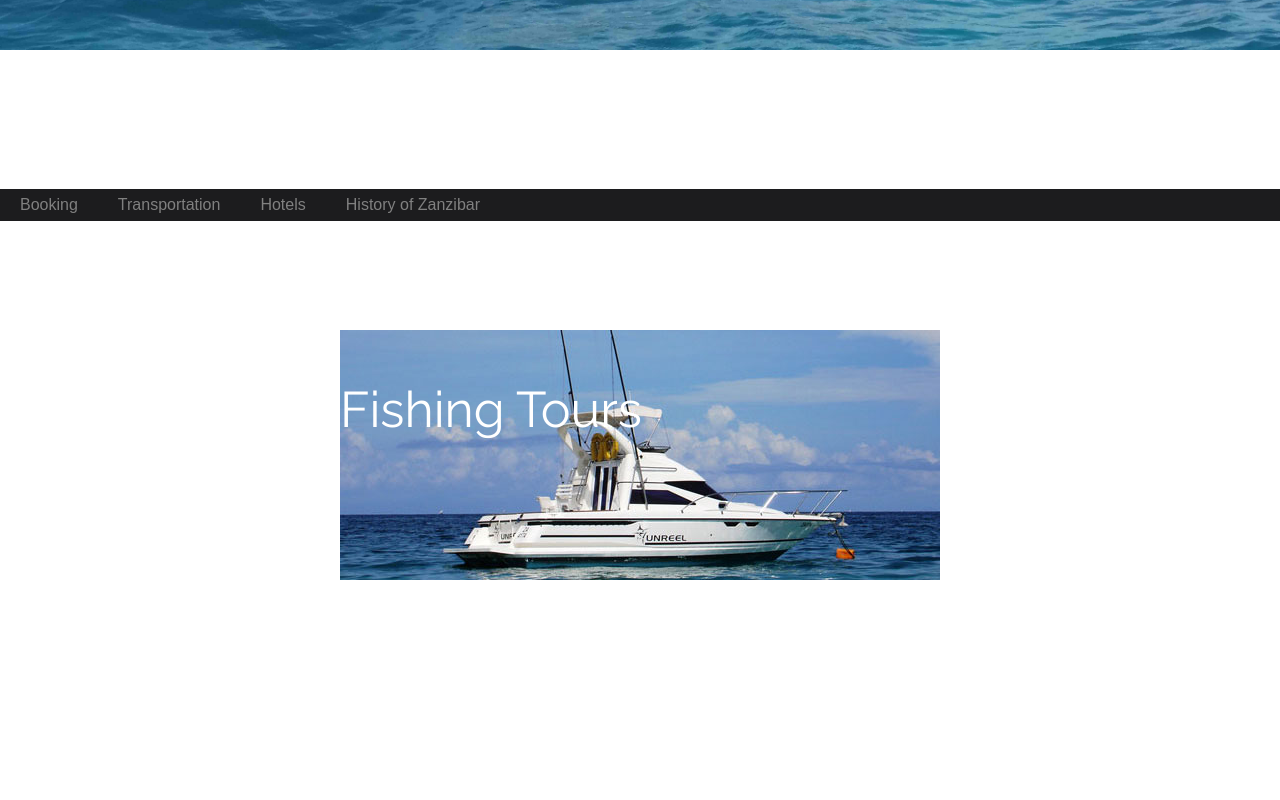
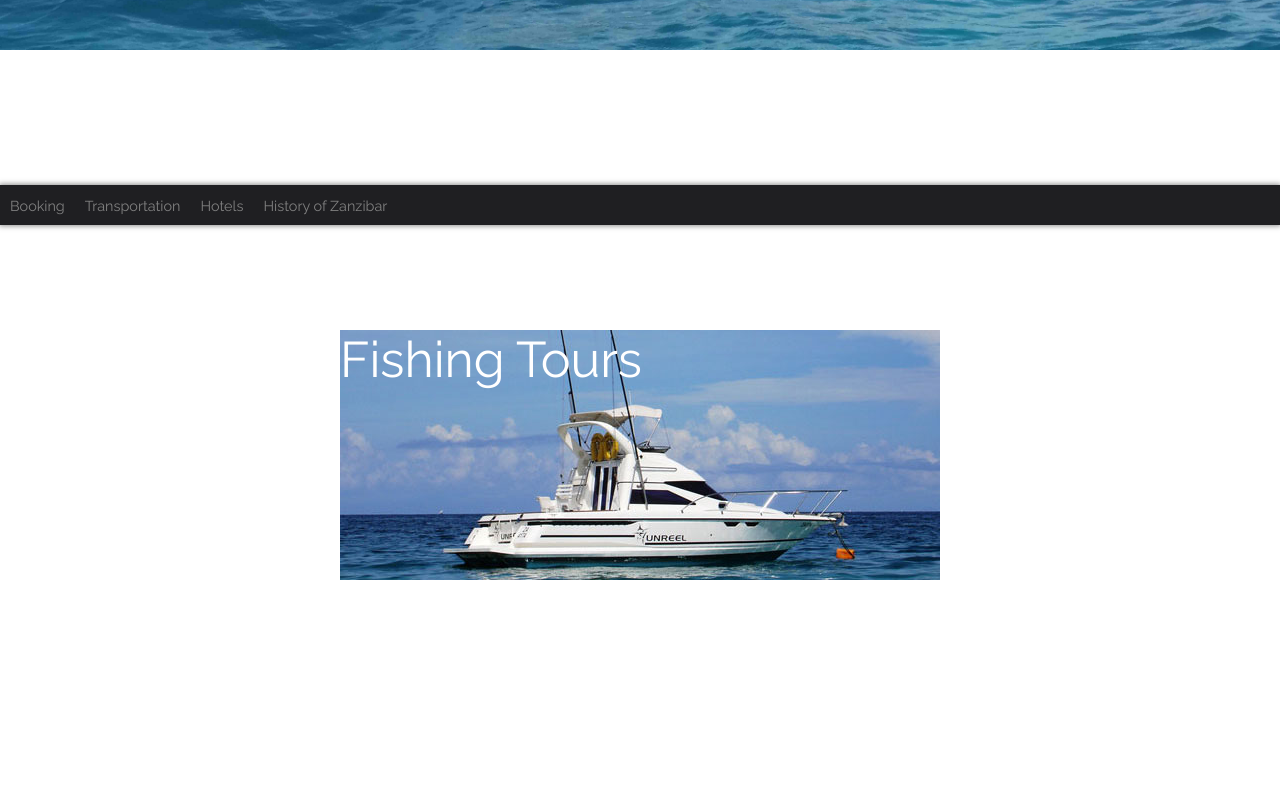
Before and after one commit to hleise/Neno, a React app: page /day-tours in a window 1280 px wide. Shown: the part 1420-2220 px from the top of the page. Built offline with nearby package versions, Linux system fonts and the light colour scheme; a web font is replaced by a local one.

Commit message:
restyle dropdown options to animate

```diff
--- a/src/components/NavBar.js
+++ b/src/components/NavBar.js
@@ -6,41 +6,41 @@ class NavBar extends Component {
       <div className='nav-bar'>
         <div className='nav-bar-button'>
           <div className='nav-bar-button-title'>
-            Booking
+            <h3>Booking</h3>
           </div>
           <div className='dropdown-options'>
             <div className='dropdown-option'>
-              Day Tours
+              <h3>Day Tours</h3>
             </div>
             <div className='dropdown-option'>
-              Package Tours
+              <h3>Package Tours</h3>
             </div>
             <div className='dropdown-option'>
-              Safaris
+              <h3>Safaris</h3>
             </div>
           </div>
         </div>
         <div className='nav-bar-button'>
           <div className='nav-bar-button-title'>
-            Transportation
+            <h3>Transportation</h3>
           </div>
           <div className='dropdown-options'>
               <div className='dropdown-option'>
-                Flight Info
+                <h3>Flight Info</h3>
               </div>
               <div className='dropdown-option'>
-                Car Hire
+                <h3>Car Hire</h3>
               </div>
           </div>
         </div>
         <div className='nav-bar-button'>
           <div className='nav-bar-button-title'>
-            Hotels
+            <h3>Hotels</h3>
           </div>
         </div>
         <div className='nav-bar-button'>
           <div className='nav-bar-button-title'>
-            History of Zanzibar
+            <h3>History of Zanzibar</h3>
             </div>
         </div>
       </div>
--- a/src/scss/components/_NavBar.scss
+++ b/src/scss/components/_NavBar.scss
@@ -1,45 +1,88 @@
+$nav-bar-option-color: #656068;
+
 .nav-bar {
   width: 100%;
   display: flex;
   justify-content: flex-start;
-  background: #1c1c1e;
+  background: $nav-bar-color;
   font-weight: 100;
   align-items: center;
   position: fixed;
-  height: 32px;
+  height: $nav-bar-height;
+  box-shadow: 0px 0px 5px 1px rgba(33, 34, 33, 0.5);
+
+  h3 {
+    cursor: pointer;
+    padding: 5px 10px;
+    color: #656068;
+    margin: 0;
+  }
+
+
 
   .nav-bar-button {
-    color: grey;
-    transition: color 0.2s ease-in-out;
-    padding: 0px 20px;
+    .nav-bar-button-title {
+      display: flex;
+      justify-content: center;
+      align-items: center;
+      height: $nav-bar-height;
+      z-index: 9999;
+      background: $nav-bar-color;
+
+      h3 {
+        @include transition(all, 0.2s, ease-out);
+        color: grey;
+      }
+    }
+
+    .nav-bar-button-title:hover > h3 {
+      color: #f1f1f1;
+    }
 
     .dropdown-options {
-      display: none;
       position: absolute;
+      z-index: -10;
+      border-bottom-left-radius: 2px;
+      border-bottom-right-radius: 2px;
+      overflow: hidden;
     }
+
+    .dropdown-option {
+      background: #1f1f22;
+      border-bottom: 0.5px solid #2c2a2e;
+      width: 100%;
+      font-weight: 100;
+      transform: translateY(-100px);
+      @include transition(all, 0.2s, ease);
+    }
+
+    .dropdown-option:hover > h3 {
+      color: #f1f1f1;
+    }
+
 
     .dropdown-options:hover {
         display: block;
 
+
         .dropdown-option:hover {
-          color: grey;
-          background-color: #f1f1f1;
+          color: #f1f1f1;
           cursor: pointer;
         }
-
-
     }
   }
 
   .nav-bar-button:hover > .dropdown-options {
-      display: block;
-      padding-top: 10px;
+  }
+
+  .nav-bar-button:hover .dropdown-option {
+    transform: translateY(0px);
   }
 
 
 
 
   .nav-bar-button:hover {
-    color: white;
+    color: #f1f1f1;
   }
 }
--- a/src/scss/helpers/_variables.scss
+++ b/src/scss/helpers/_variables.scss
@@ -1 +1,3 @@
 $background-bg-color: white;
+$nav-bar-color: #1f1f22;
+$nav-bar-height: 40px;
--- a/src/scss/main.scss
+++ b/src/scss/main.scss
@@ -1,3 +1,6 @@
+@import './helpers/mixins.scss';
+@import './helpers/variables.scss';
+
 @import './components/NavBar.scss';
 @import './pages/Home.scss';
 @import './components/Image.scss';
@@ -11,13 +14,23 @@ body {
 
   p {
     font-family: 'Cambay', Helvetica, sans-serif;
+    margin: 0;
+    padding: 0;
+    @include user-select(none);
   }
 
-  h1, h2 {
+  h1, h2, h3 {
     font-family: 'Raleway', Helvetica, sans-serif;
+    padding: 0;
+    @include user-select(none);
   }
 
   h2 {
     font-weight: 900;
   }
+
+  h3 {
+    font-size: 0.9em;
+    font-weight: 100;
+  }
 }
```
